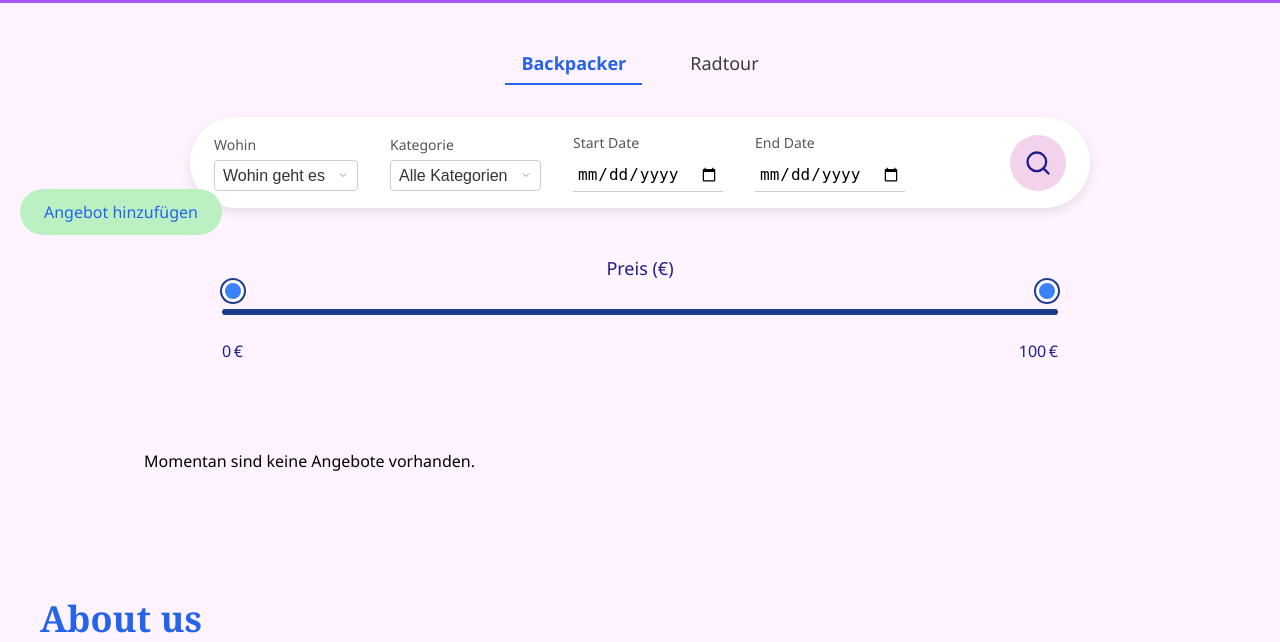
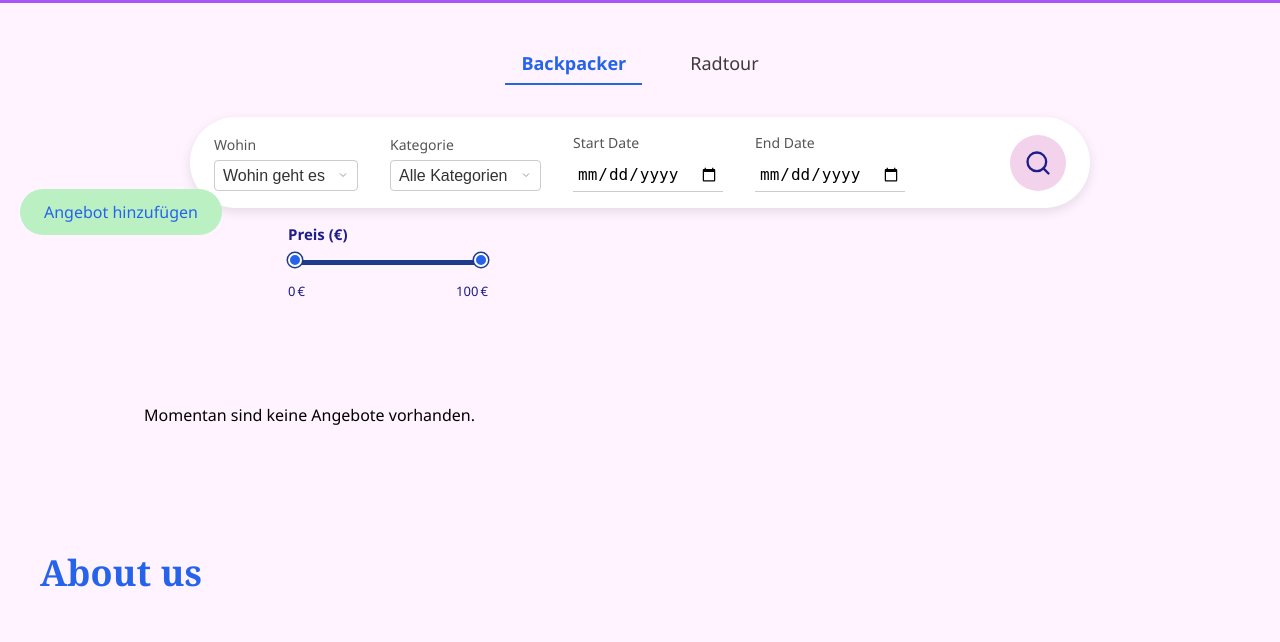
Before and after one commit to jberenz/BackpackerRent, a Flask app: page / in a window 1280 px wide. Shown: the part 545-1187 px from the top of the page. Run offline with Flask 3, Linux system fonts and the light colour scheme; data that the repository does not hold is empty.

Commit message:
Preis Range 2

```diff
--- a/static/css/style.css
+++ b/static/css/style.css
@@ -190,84 +190,72 @@ body {
   stroke: #1e1e88;
 }
 .price-range-wrapper {
-  max-width: 900px;
-  margin: 2rem auto 0;
-  padding: 1rem 2rem;
+  max-width: 200px;           /* vorher evtl. 400px oder mehr */
+  margin: 1rem 0 2rem 18rem;  /* Position wie bisher */
   display: flex;
   flex-direction: column;
-  align-items: center;
-  background: transparent;
+  align-items: flex-start;
 }
 
+
 .price-range-wrapper label {
-  font-size: 18px;
-  font-weight: 500;
+  font-size: 15px;
+  font-weight: 600;
   color: #1e1e88;
-  margin-bottom: 0.75rem;
+  margin-bottom: 0.25rem;
 }
 
 .slider-container {
+  width: 100%;
   position: relative;
-  width: 100%;
-  height: 40px;
+  height: 28px;
+  display: flex;
+  align-items: center;
 }
 
 .slider-container input[type="range"] {
   -webkit-appearance: none;
-  appearance: none;
+  width: 100%;
+  height: 5px;
+  background: #1e3a8a;
+  border-radius: 3px;
   position: absolute;
-  width: 100%;
-  height: 6px;
-  background: transparent;
-  pointer-events: none;
 }
 
+/* WebKit Thumb */
 .slider-container input[type="range"]::-webkit-slider-thumb {
   -webkit-appearance: none;
-  height: 22px;
-  width: 22px;
+  height: 14px;
+  width: 14px;
   border-radius: 50%;
-  background: #3b82f6;
-  border: 3px solid white;
-  box-shadow: 0 0 0 2px #1e3a8a;
+  background: #2563eb;
+  border: 2px solid white;
+  box-shadow: 0 0 0 1.5px #1e3a8a;
+  margin-top: -4.5px;
   cursor: pointer;
-  pointer-events: auto;
-  margin-top: -9px;
   position: relative;
   z-index: 2;
 }
 
+/* Firefox Thumb */
 .slider-container input[type="range"]::-moz-range-thumb {
-  height: 22px;
-  width: 22px;
+  height: 14px;
+  width: 14px;
   border-radius: 50%;
-  background: #3b82f6;
-  border: 3px solid white;
-  box-shadow: 0 0 0 2px #1e3a8a;
+  background: #2563eb;
+  border: 2px solid white;
+  box-shadow: 0 0 0 1.5px #1e3a8a;
   cursor: pointer;
-  pointer-events: auto;
-}
-
-.slider-container::before {
-  content: '';
-  position: absolute;
-  top: 50%;
-  transform: translateY(-50%);
-  height: 6px;
-  width: 100%;
-  background: #1e3a8a;
-  border-radius: 3px;
-  z-index: 1;
 }
 
 .price-values {
+  width: 100%;
   display: flex;
   justify-content: space-between;
-  width: 100%;
-  margin-top: 8px;
-  font-size: 16px;
+  font-size: 13px;
   font-weight: 500;
   color: #1e1e88;
+  margin-top: 0.4rem;
 }
 
 /* === 5) Dynamische Filter === */
```
